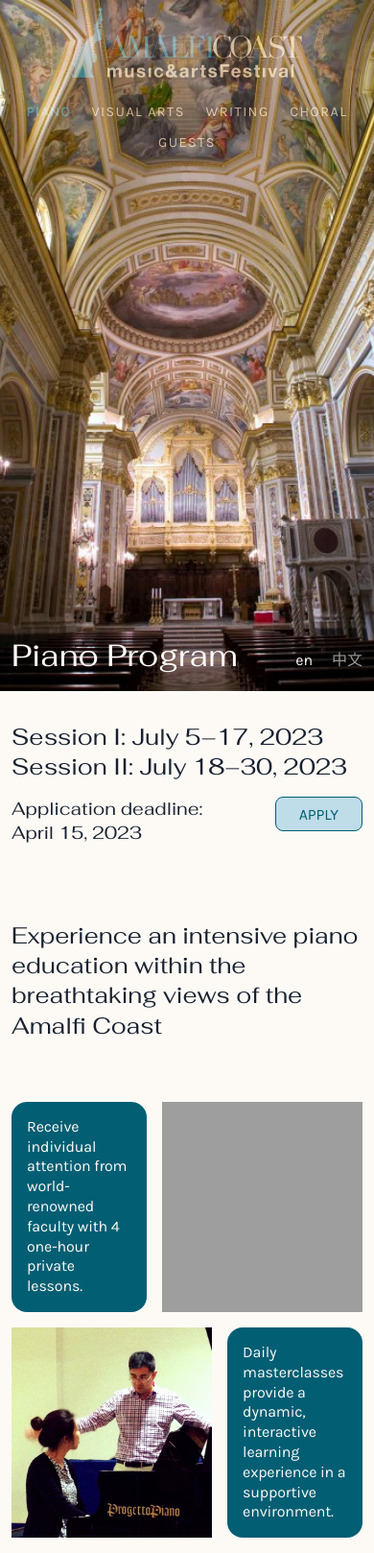
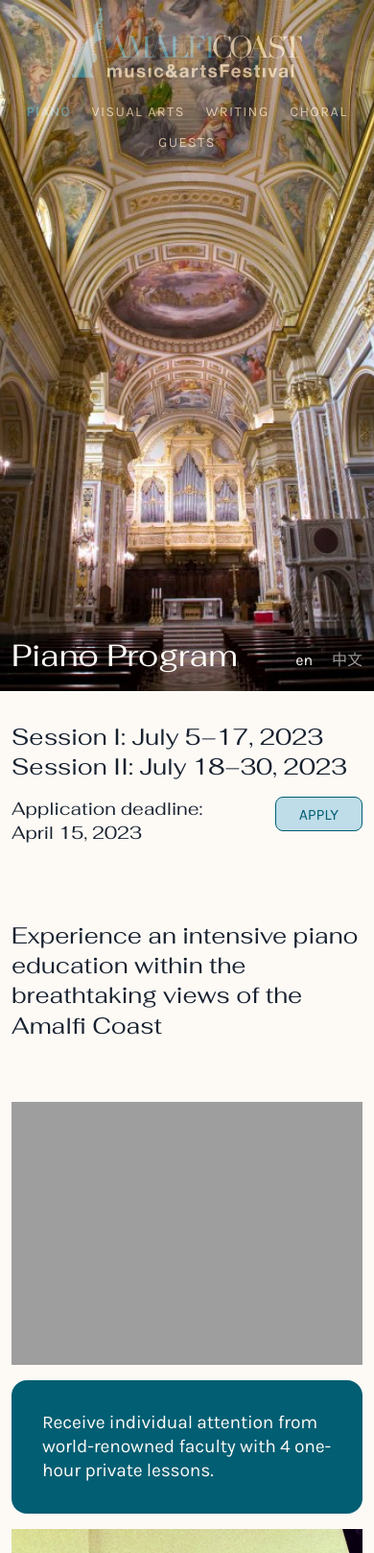
Before and after one commit to Amalfi-Festival/amalfi-festival-org, a Jekyll site: the page built from _programs/piano.md, in a window 390 px wide. Shown: the top 1618 px of the page at 96% size. Built offline with Jekyll 4.4.1, drawn with Linux system fonts in a browser that asks for light colours; grey boxes are pictures that could not be loaded.

Commit message:
Mobile support

```diff
--- a/assets/site/main.scss
+++ b/assets/site/main.scss
@@ -435,8 +435,12 @@ a {
             width: auto;
             display: flex;
             justify-content: space-between;
+            @include breakpoint(tiny) {
+                flex-direction: column;
+            }
         }
         .apply {
+            text-align: center;
             height: 100%;
         }
     }
--- a/assets/site/program.scss
+++ b/assets/site/program.scss
@@ -108,13 +108,22 @@ section#splash {
             display: flex;
             gap: 1rem;
             padding-top: 1rem;
+            @include breakpoint(mobile) {
+                flex-direction: column;
+            }
 
             &.image-copy:nth-child(even) {
                 flex-direction: row-reverse;
+                @include breakpoint(mobile) {
+                    flex-direction: column;
+                }
             }
         }
         .image {
             width: 60%;
+            @include breakpoint(mobile) {
+                width: 100%;
+            }
             aspect-ratio: 1.4;
             flex-grow: 1;
             img {
@@ -126,18 +135,19 @@ section#splash {
         }
         .copy {
             width: 40%;
+            padding: 2rem;
+            font-size: 1.5em;
+            @include breakpoint(mobile) {
+                width: 100%;
+                padding: 2rem;
+                font-size: 1.2em;
+            }
             display: flex;
             align-items: center;
-            padding: 2rem;
-            font-size: 1.5em;
             line-height: $minimum-line-height;
             background-color: $brand-blue;
             color: $background-color;
             border-radius: 1rem;
-            @include breakpoint(mobile) {
-                padding: 1rem;
-                font-size: 1rem;
-            }
         }
     }
 }
@@ -173,6 +183,14 @@ section.proto-3 {
             color: $background-color;
         }
         align-self: center;
+    }
+}
+
+#header {
+    @include breakpoint(tiny) {
+        span {
+            display: block;
+        }
     }
 }
 
```
